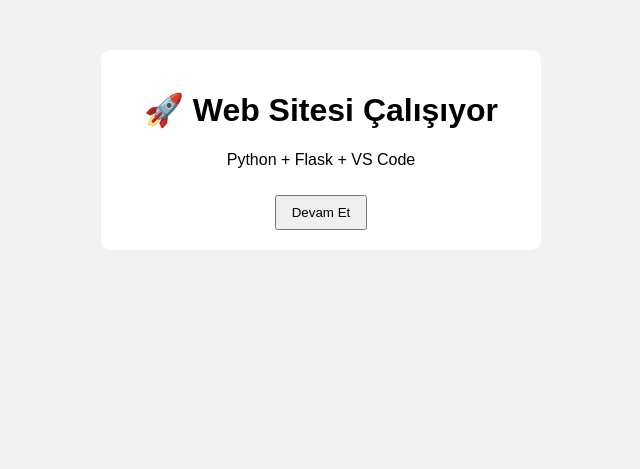
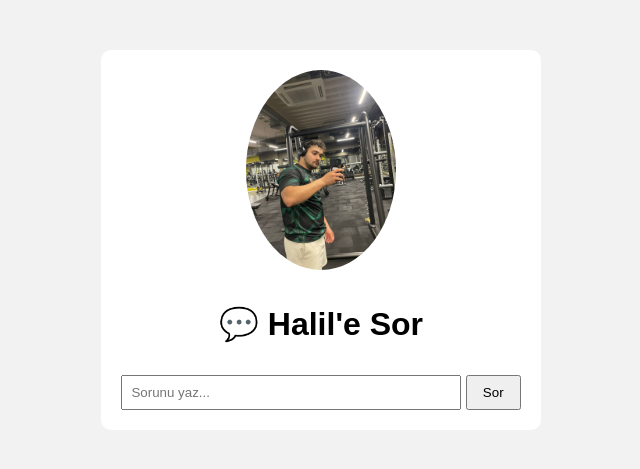
Before and after one commit to bahrisatir/flask-web-site, a Flask app: page / in a window 1280 px wide. Shown: the top 469 px of the page, without its empty margins (319-959 px from the left). Run offline with Flask 3, Linux system fonts and the light colour scheme.

Commit message:
Görsel ve stil güncellendi

```diff
--- a/templates/index.html
+++ b/templates/index.html
@@ -2,16 +2,29 @@
 <html lang="tr">
 <head>
     <meta charset="UTF-8">
-    <title>İlk Python Web Sitem</title>
+    <title>Halil'e Sor</title>
     <link rel="stylesheet" href="{{ url_for('static', filename='style.css') }}">
+    <link rel="icon" type="image/x-icon" href="{{ url_for('static', filename='favicon.ico') }}">
 </head>
 
 <body>
     <div class="container">
-        <h1>🚀 Web Sitesi Çalışıyor</h1>
-        <p>Python + Flask + VS Code</p>
-        <button>Devam Et</button>
+
+        <img src="/static/halil.jpg" class="avatar">
+
+        <h1>💬 Halil'e Sor</h1>
+
+        <form method="POST">
+            <input type="text" name="soru" placeholder="Sorunu yaz..." required>
+            <button type="submit">Sor</button>
+        </form>
+
+        {% if cevap %}
+            <div class="cevap">
+                <strong>Cevap:</strong> {{ cevap }}
+            </div>
+        {% endif %}
+
     </div>
 </body>
-
 </html>
```
